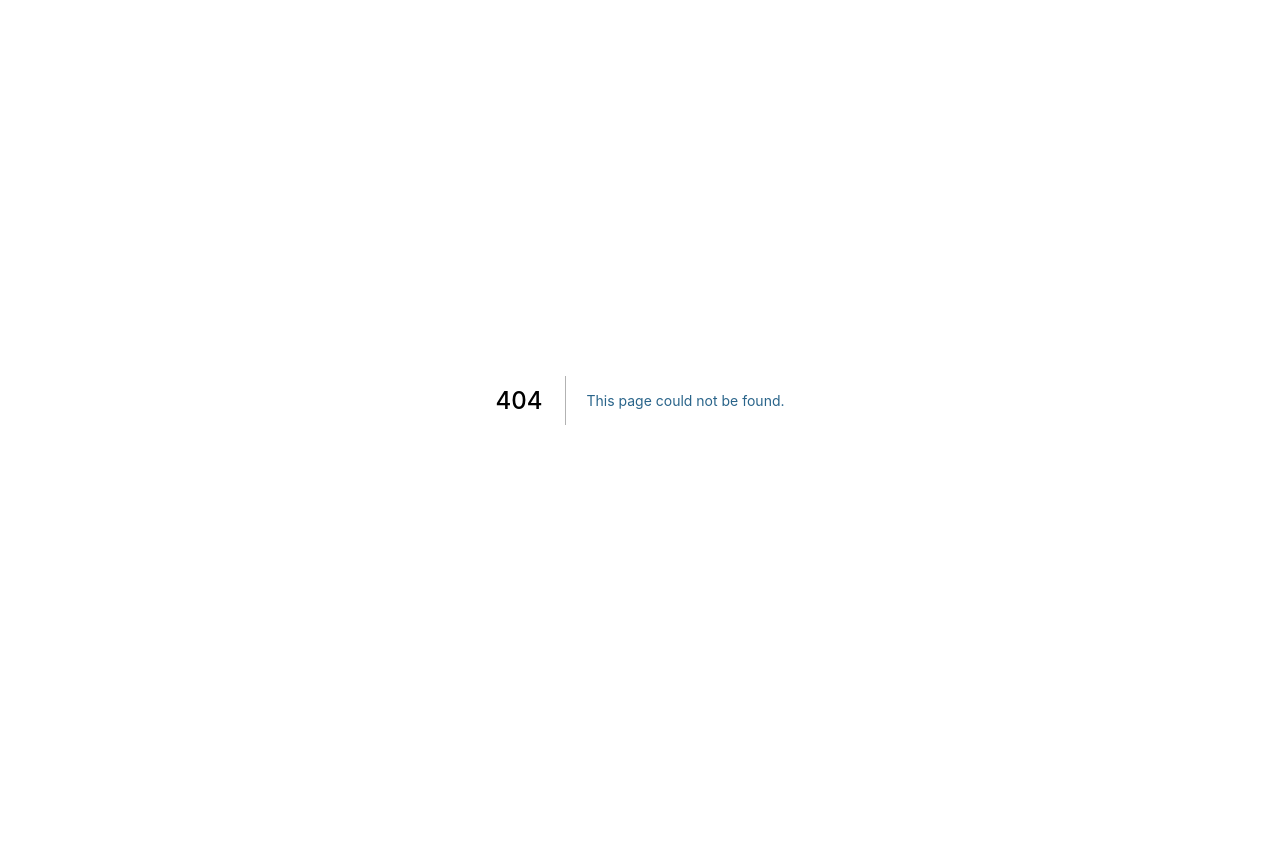
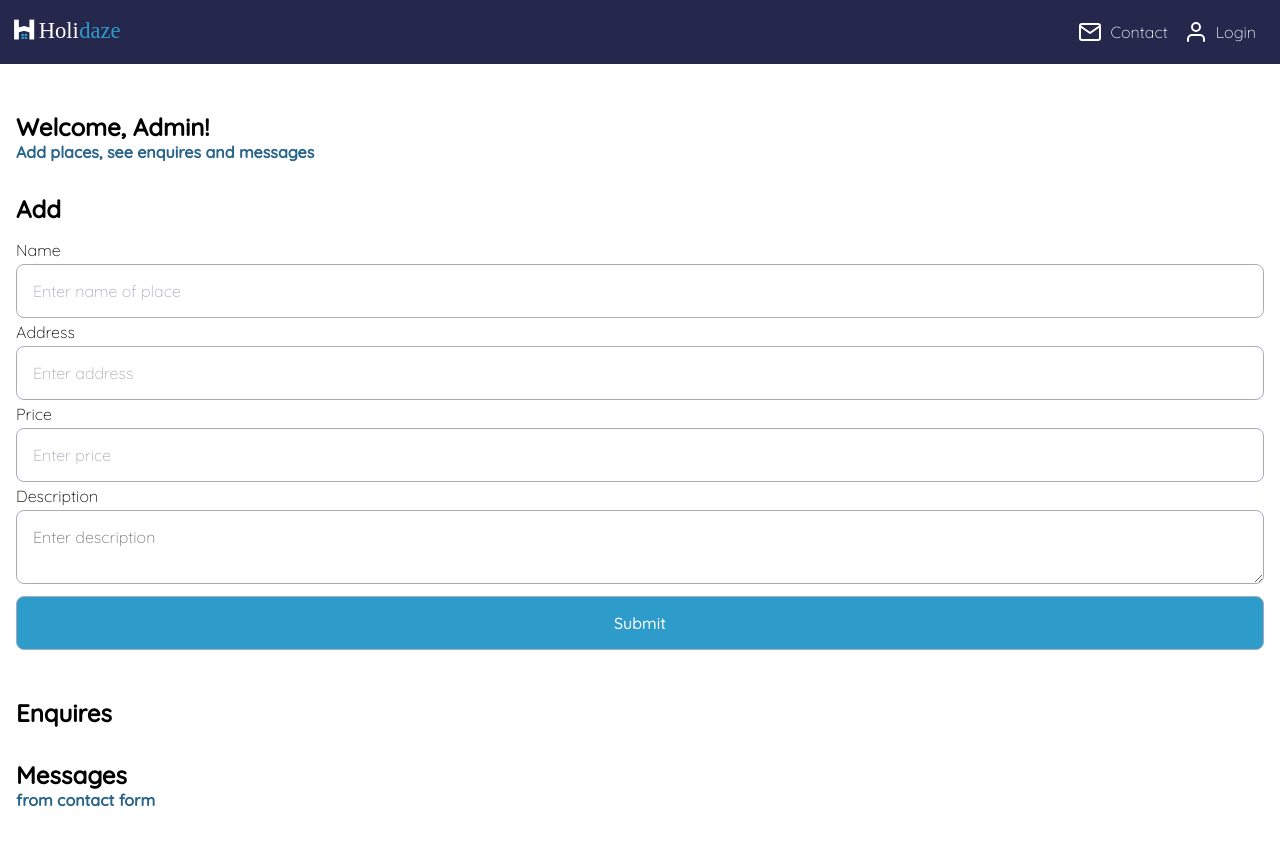
Before and after one commit to Noroff-FEU-Assignments/project-exam-2-tronderiklarsen, a Next.js app: page /admin in a window 1280 px wide. Before the commit this address had no page. Shown: the top 846 px of the page. Before the commit the page ends 800 px from the top, so only its background shows below. Built offline with nearby package versions, Linux system fonts and the light colour scheme; no server answers.

Commit message:
Finally fixed post request error!
Also deleted [slug].js by mistake so brought that back.

```diff
--- a/components/places/PlaceItem.js
+++ b/components/places/PlaceItem.js
@@ -13,7 +13,7 @@ export default function PlaceItem({ place }) {
         <p>{place.description}</p>
       </div>
       <div>
-          <Link href={`/places/${place.slug}`}>
+          <Link href={`/${place.slug}`}>
               <a className="btn">More info</a>
           </Link>
       </div>
--- a/pages/places/[slug].js
+++ b/pages/[slug].js
@@ -1,5 +1,5 @@
-import Layout from "../../components/layout/Layout"
-import {API_URL} from "../../constants/api"
+import Layout from "../components/layout/Layout"
+import {API_URL} from "../constants/api"
 import Image from "next/image"
 
 export default function PlacePage({place}) {
--- /dev/null
+++ b/pages/admin.js
@@ -0,0 +1,97 @@
+import Layout from "../components/layout/Layout";
+import { useState } from "react";
+import { useRouter } from "next/router";
+import Link from "next/link";
+import { API_URL } from "../constants/api";
+
+export default function AdminPage() {
+  const [values, setValues] = useState({
+    name: "",
+    address: "",
+    description: "",
+    price: "",
+  });
+
+  const router = useRouter();
+
+  const handleSubmit = async (e) => {
+    e.preventDefault();
+
+    const response = await fetch(`${API_URL}/places`, {
+      method: "POST",
+      headers: {
+        'Content-Type': 'application/json'
+      },
+      body: JSON.stringify(values)
+    });
+
+    if (!response.ok) {
+      console.log("error!");
+    } else {
+      const place = await response.json();
+      router.push(`/places/${place.slug}`);
+    }
+  };
+
+  const handleInputChange = (e) => {
+    const { name, value } = e.target;
+    setValues({ ...values, [name]: value });
+  };
+
+  return (
+    <Layout title="Admin - Holidaze">
+      <h1>Welcome, Admin!</h1>
+      <h2>Add places, see enquires and messages</h2>
+
+      <h1>Add</h1>
+      <form onSubmit={handleSubmit}>
+        <label htmlFor="name">Name</label>
+        <input
+          type="text"
+          id="name"
+          name="name"
+          value={values.name}
+          onChange={handleInputChange}
+          placeholder="Enter name of place"
+        ></input>
+
+        <label htmlFor="address">Address</label>
+        <input
+          type="text"
+          id="address"
+          name="address"
+          value={values.address}
+          onChange={handleInputChange}
+          placeholder="Enter address"
+        ></input>
+
+        <label htmlFor="price">Price</label>
+        <input
+          type="number"
+          id="price"
+          name="price"
+          value={values.price}
+          onChange={handleInputChange}
+          placeholder="Enter price"
+        ></input>
+
+        <label htmlFor="description">Description</label>
+        <textarea
+          type="text"
+          id="description"
+          name="description"
+          value={values.description}
+          onChange={handleInputChange}
+          placeholder="Enter description"
+        ></textarea>
+
+        <input className="btn" type="submit"></input>
+      </form>
+
+      <h1>Enquires</h1>
+
+      <h1>Messages</h1>
+      <h2>from contact form</h2>
+    </Layout>
+  );
+}
```
Also changed, not shown: pages/places/add.js (deleted), pages/places/index.js (deleted).
